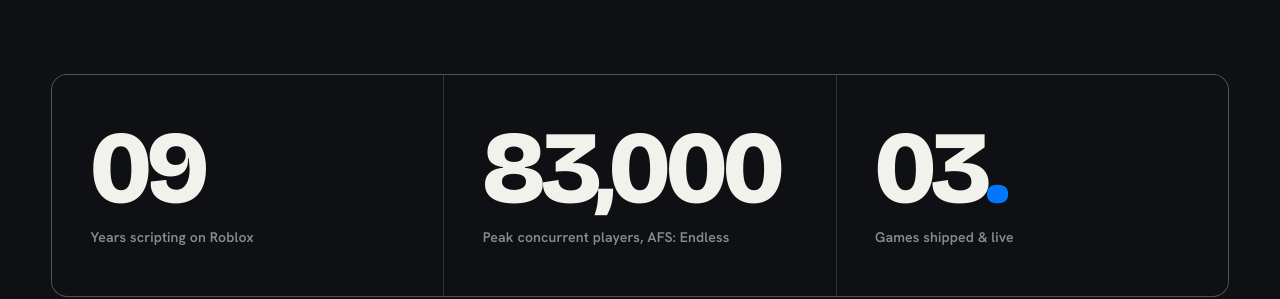
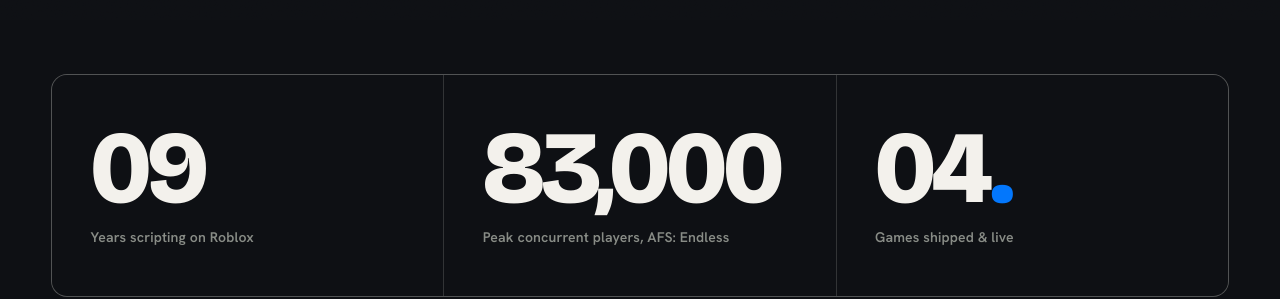
Before and after one commit to imFp/portfolio, a plain HTML site: page index.html in a window 1280 px wide. Shown: the part 780-1079 px from the top of the page. Drawn offline with nearby package versions, Linux system fonts and the light colour scheme; no server answers.

Commit message:
amount of games changed

```diff
--- a/index.html
+++ b/index.html
@@ -482,7 +482,7 @@ a:focus-visible, button:focus-visible, .game:focus-visible, .demo:focus-visible
           <div class="stat-label">Peak concurrent players, AFS: Endless</div>
         </div>
         <div class="stat">
-          <div class="stat-num">03<span class="unit">.</span></div>
+          <div class="stat-num">04<span class="unit">.</span></div>
           <div class="stat-label">Games shipped &amp; live</div>
         </div>
       </div>
```
